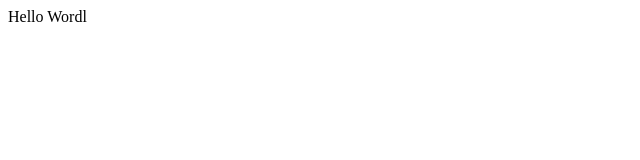
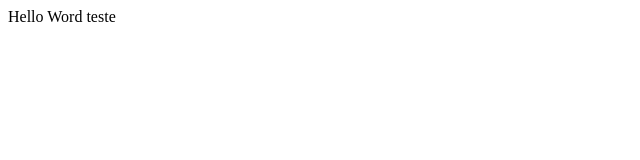
Before and after one commit to HenrithanN/teste, a plain HTML site: page index.html in a window 1280 px wide. Shown: the full height of the page, 0-640 px from the left. Drawn offline with Linux system fonts and the light colour scheme.

Commit message:
Editando arquivo teste

```diff
--- a/index.html
+++ b/index.html
@@ -2,10 +2,10 @@
 <html lang="pt-br">
 <head>
     <meta charset="UTF-8">
-    <meta name="viewport" content="width=device-width, initial-scale=1.0">
     <title>Index</title>
 </head>
 <body>
-    Hello Wordl
+    Hello Word
+    teste
 </body>
 </html>
```
